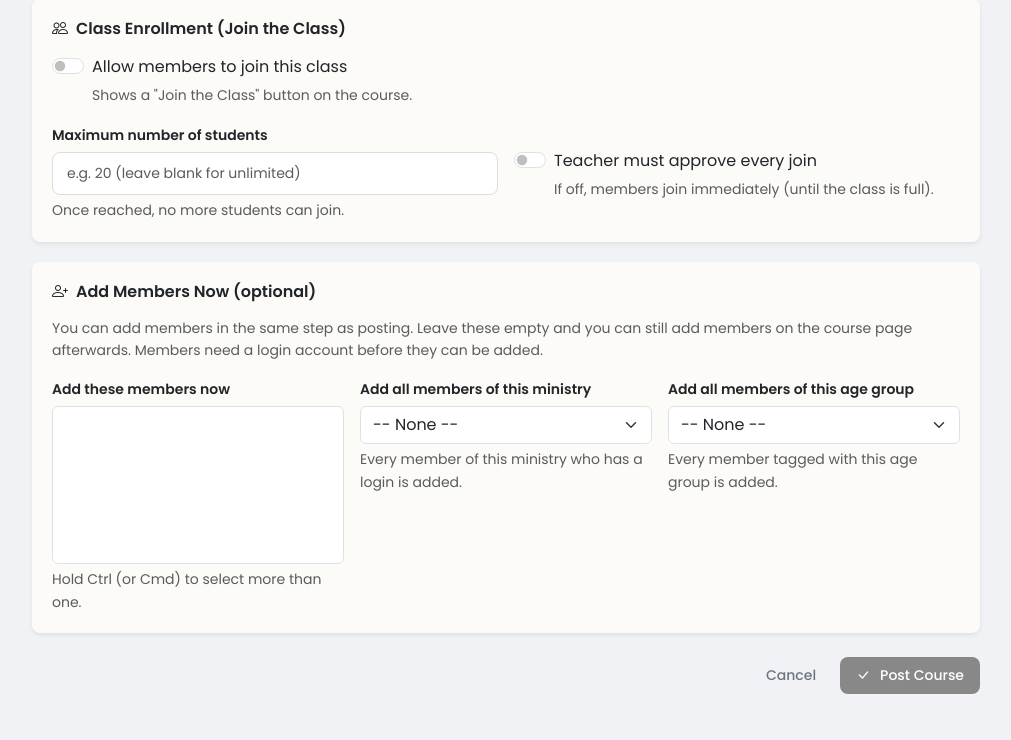
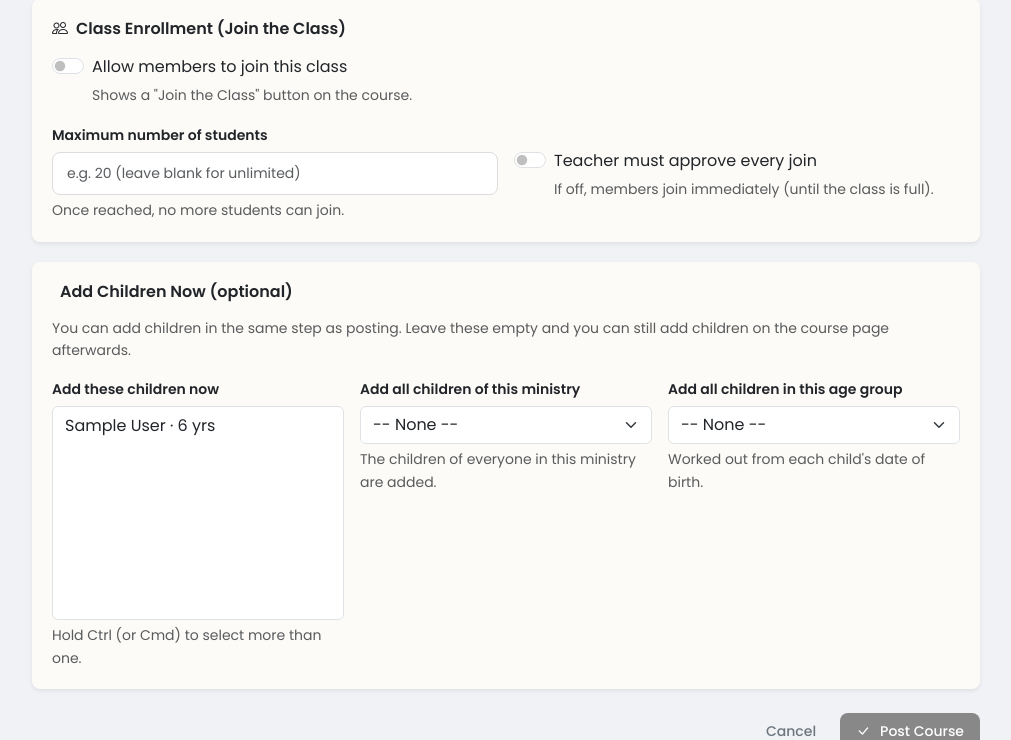
Before and after one commit to mbuguam443/grace-church, a Django app: page /sunday-school/create/ in a window 1280 px wide. Shown: the part 1292-2032 px from the top of the page, without its empty margins (264-1275 px from the left). Run offline with Django 4.2, Linux system fonts and the light colour scheme; a user stored in the database is signed in; tables that the repository leaves empty hold one stand-in row (values such as "Sample post"); grey boxes marked "Sample" are stand-in pictures; lists and menus that the app fills with data are empty; parts of the project's set-up code (start-up, migrations or seed data) failed here and were passed over.

Commit message:
Enrol children instead of parents in Sunday School classes

```diff
--- a/sunday_school/forms.py
+++ b/sunday_school/forms.py
@@ -1,6 +1,7 @@
 from django import forms
 
 from accounts.models import User
+from children.models import Child
 from ministries.models import Ministry
 from .models import CourseComment, SundaySchoolCourse
 
@@ -10,27 +11,27 @@ PDF_EXTENSIONS = ['.pdf']
 
 
 class SundaySchoolCourseForm(forms.ModelForm):
-    # Optional: put members into the class in the same step as posting it.
-    add_students = forms.ModelMultipleChoiceField(
-        queryset=User.objects.filter(is_active=True, is_staff=False, is_superuser=False),
+    # Optional: put children into the class in the same step as posting it.
+    add_children = forms.ModelMultipleChoiceField(
+        queryset=Child.objects.filter(is_active=True).select_related('parent'),
         required=False,
-        label='Add these members now (optional)',
-        widget=forms.SelectMultiple(attrs={'size': '6', 'class': 'form-select'}),
+        label='Add these children now (optional)',
+        widget=forms.SelectMultiple(attrs={'size': '8', 'class': 'form-select'}),
         help_text='Hold Ctrl (or Cmd) to pick more than one. They are added straight away when you post.',
     )
     add_ministry = forms.ModelChoiceField(
         queryset=Ministry.objects.filter(is_active=True),
         required=False,
-        label='Add all members of this ministry (optional)',
+        label='Add all children of this ministry (optional)',
         widget=forms.Select(attrs={'class': 'form-select'}),
-        help_text='Every member of the chosen ministry who has a login is added when you post.',
+        help_text='The children of everyone in this ministry are added when you post.',
     )
     add_age_group = forms.ChoiceField(
         choices=[c for c in SundaySchoolCourse.AGE_GROUP_CHOICES if c[0] != 'all'],
         required=False,
-        label='Add all members of this age group (optional)',
+        label='Add all children in this age group (optional)',
         widget=forms.Select(attrs={'class': 'form-select'}),
-        help_text='Every member tagged with this age group is added when you post.',
+        help_text='Every child whose age falls in this group is added when you post.',
     )
 
     class Meta:
@@ -87,48 +88,51 @@ class CourseCommentForm(forms.ModelForm):
         return attachment
 
 
-class AddStudentForm(forms.Form):
-    """Lets the teacher hand-pick members to place straight into the class."""
+def active_children(exclude_course=None):
+    """Children available to be put on a Sunday School class."""
+    qs = Child.objects.filter(is_active=True).select_related('parent')
+    if exclude_course is not None:
+        qs = qs.exclude(course_enrollments__course=exclude_course)
+    return qs
 
-    student = forms.ModelChoiceField(
-        queryset=User.objects.filter(is_active=True, is_staff=False, is_superuser=False),
-        label='Select a member',
+
+class AddChildForm(forms.Form):
+    """Lets the teacher hand-pick a child to place straight into the class."""
+
+    child = forms.ModelChoiceField(
+        queryset=active_children(),
+        label='Select a child',
     )
 
     def __init__(self, *args, course=None, **kwargs):
         super().__init__(*args, **kwargs)
-        if course is not None:
-            self.fields['student'].queryset = User.objects.filter(
-                is_active=True, is_staff=False, is_superuser=False,
-            ).exclude(sunday_school_enrollments__course=course)
-        self.fields['student'].widget.attrs.update({'class': 'form-select'})
+        self.fields['child'].queryset = active_children(exclude_course=course)
+        self.fields['child'].widget.attrs.update({'class': 'form-select'})
 
 
-class AddStudentsForm(forms.Form):
-    """Ministries-style multi-select so the teacher can pick several members
-    at once for a targeted class (e.g. new comers or leaders)."""
+class AddChildrenForm(forms.Form):
+    """Ministries-style multi-select so the teacher can pick several children
+    at once for a targeted class (e.g. a family or an age group)."""
 
-    students = forms.ModelMultipleChoiceField(
-        queryset=User.objects.filter(is_active=True, is_staff=False, is_superuser=False),
-        label='Select members',
-        widget=forms.SelectMultiple(attrs={'size': '6', 'class': 'form-select'}),
+    children = forms.ModelMultipleChoiceField(
+        queryset=active_children(),
+        label='Select children',
+        widget=forms.SelectMultiple(attrs={'size': '8', 'class': 'form-select'}),
     )
 
     def __init__(self, *args, course=None, **kwargs):
         super().__init__(*args, **kwargs)
-        if course is not None:
-            self.fields['students'].queryset = User.objects.filter(
-                is_active=True, is_staff=False, is_superuser=False,
-            ).exclude(sunday_school_enrollments__course=course)
+        self.fields['children'].queryset = active_children(exclude_course=course)
 
 
 class TargetMinistryForm(forms.Form):
-    """Teacher picks a ministry and all its members are added to the class."""
+    """Teacher picks a ministry and every child of its members is added."""
 
     ministry = forms.ModelChoiceField(
         queryset=Ministry.objects.filter(is_active=True),
         label='Select a ministry',
         widget=forms.Select(attrs={'class': 'form-select'}),
+        help_text='Adds the children of everyone in this ministry.',
     )
 
 
--- a/sunday_school/urls.py
+++ b/sunday_school/urls.py
@@ -12,8 +12,8 @@ urlpatterns = [
     path('<int:pk>/attachment/<str:attachment>/delete/', views.delete_attachment, name='course_attachment_delete'),
     path('<int:pk>/join/', views.join_course, name='course_join'),
     path('<int:pk>/leave/', views.leave_course, name='course_leave'),
-    path('<int:pk>/add-student/', views.add_student, name='course_add_student'),
-    path('<int:pk>/add-students/', views.add_students, name='course_add_students'),
+    path('<int:pk>/add-child/', views.add_child, name='course_add_child'),
+    path('<int:pk>/add-children/', views.add_children, name='course_add_children'),
     path('<int:pk>/add-ministry/', views.add_ministry, name='course_add_ministry'),
     path('<int:pk>/add-age-group/', views.add_age_group, name='course_add_age_group'),
     path('<int:pk>/enrollment/<int:enrollment_id>/approve/', views.approve_enrollment, name='course_enroll_approve'),
--- a/sunday_school/views.py
+++ b/sunday_school/views.py
@@ -10,7 +10,9 @@ from django.views.generic import ListView, DetailView, CreateView, UpdateView, D
 
 from accounts.models import User
 from accounts.views import ContentWriteMixin
-from .forms import AddStudentForm, AddStudentsForm, CourseCommentForm, SundaySchoolCourseForm, TargetAgeGroupForm, TargetMinistryForm
+from children.models import Child
+from members.models import Member
+from .forms import AddChildForm, AddChildrenForm, CourseCommentForm, SundaySchoolCourseForm, TargetAgeGroupForm, TargetMinistryForm
 from .models import CourseComment, CourseEnrollment, SundaySchoolCourse
 
 
@@ -57,7 +59,7 @@ class CourseDetailView(LoginRequiredMixin, DetailView):
     context_object_name = 'course'
 
     def get_queryset(self):
-        queryset = super().get_queryset().prefetch_related('enrollments__student')
+        queryset = super().get_queryset().prefetch_related('enrollments__student', 'enrollments__child__parent')
         if not self.request.user.can_manage_content:
             queryset = queryset.filter(is_active=True)
         return queryset
@@ -72,13 +74,23 @@ class CourseDetailView(LoginRequiredMixin, DetailView):
             enrollments = list(course.enrollments.all())
             context['pending_enrollments'] = [e for e in enrollments if e.status == 'pending']
             context['approved_enrollments'] = [e for e in enrollments if e.status == 'approved']
-            context['add_student_form'] = AddStudentForm(course=course)
-            context['add_students_form'] = AddStudentsForm(course=course)
+            context['child_count'] = sum(1 for e in enrollments if e.is_child)
+            context['adult_count'] = sum(1 for e in enrollments if not e.is_child)
+            context['add_child_form'] = AddChildForm(course=course)
+            context['add_children_form'] = AddChildrenForm(course=course)
             context['add_ministry_form'] = TargetMinistryForm()
             context['add_age_group_form'] = TargetAgeGroupForm()
             context['my_enrollment'] = None
         else:
-            context['my_enrollment'] = course.enrollments.filter(student=self.request.user).first()
+            # A parent sees the lesson when one of their children is on the class.
+            member = Member.objects.filter(user=self.request.user).first()
+            child_ids = list(member.children.values_list('pk', flat=True)) if member else []
+            context['my_children'] = (
+                Child.objects.filter(pk__in=child_ids, is_active=True) if child_ids else Child.objects.none()
+            )
+            context['my_enrollment'] = course.enrollments.filter(
+                Q(student=self.request.user) | Q(child_id__in=child_ids)
+            ).first()
         context['can_view_content'] = (
             self.request.user.can_manage_content
             or not course.enable_registration
@@ -87,22 +99,28 @@ class CourseDetailView(LoginRequiredMixin, DetailView):
         return context
 
 
-def add_users_to_course(course, users):
-    """Add the given users to a course, skipping duplicates and respecting capacity.
+def children_in_age_group(age_group):
+    """Active children whose age falls in the given Sunday School age group."""
+    return [child for child in Child.objects.filter(is_active=True).select_related('parent')
+            if child.age_group == age_group]
+
+
+def add_children_to_course(course, children):
+    """Add the given children to a course, skipping duplicates and respecting capacity.
 
     Returns (added, already_enrolled, skipped_full)."""
     added = 0
     already = 0
     skipped_full = 0
-    for student in users:
-        if CourseEnrollment.objects.filter(course=course, student=student).exists():
+    for child in children:
+        if CourseEnrollment.objects.filter(course=course, child=child).exists():
             already += 1
             continue
         if course.is_full:
             skipped_full += 1
             continue
         CourseEnrollment.objects.create(
-            course=course, student=student,
+            course=course, child=child,
             status='approved', approved_at=timezone.now(),
         )
         added += 1
@@ -110,35 +128,32 @@ def add_users_to_course(course, users):
 
 
 def add_ministry_to_course(course, ministry):
-    """Add every member of a ministry that has a login account."""
-    return add_users_to_course(
-        course,
-        [member.user for member in ministry.members.all().select_related('user') if member.user],
-    )
+    """Add the children of every member in the ministry."""
+    children = Child.objects.filter(
+        parent__in=ministry.members.all(), is_active=True,
+    ).select_related('parent')
+    return add_children_to_course(course, children)
 
 
 def add_age_group_to_course(course, age_group):
-    """Add every member tagged with the given age group."""
-    return add_users_to_course(
-        course,
-        User.objects.filter(age_group=age_group, is_active=True, is_staff=False, is_superuser=False),
-    )
+    """Add every child whose age falls in the given group."""
+    return add_children_to_course(course, children_in_age_group(age_group))
 
 
-def report_added(request, added, already=0, skipped_full=0, subject='class'):
+def report_added(request, added, already=0, skipped_full=0, subject='class', noun='child'):
     if added:
-        note = '%d member(s) added to the %s.' % (added, subject)
+        note = '%d %s(s) added to the %s.' % (added, noun, subject)
         if skipped_full:
             note += ' %d not added because the class is full.' % skipped_full
         messages.success(request, note)
     elif already:
-        messages.info(request, 'Those members are already in the %s.' % subject)
+        messages.info(request, 'Those %ss are already in the %s.' % (noun, subject))
     else:
-        messages.error(request, 'No members were added to the %s.' % subject)
+        messages.error(request, 'No %ss were added to the %s.' % (noun, subject))
 
 
 class CourseRosterMixin:
-    """Applies the optional 'add members' fields on the course form."""
+    """Applies the optional 'add children' fields on the course form."""
 
     def apply_roster_additions(self, form, course):
         added, already, skipped = 0, 0, 0
@@ -154,9 +169,9 @@ class CourseRosterMixin:
             added += a
             already += al
             skipped += sk
-        picked = form.cleaned_data.get('add_students')
+        picked = form.cleaned_data.get('add_children')
         if picked:
-            a, al, sk = add_users_to_course(course, picked)
+            a, al, sk = add_children_to_course(course, picked)
             added += a
             already += al
             skipped += sk
@@ -258,106 +273,78 @@ def delete_attachment(request, pk, attachment):
 
 
 @login_required
-def add_student(request, pk):
-    """Teacher hand-picks a member and adds them to the class directly."""
+def add_child(request, pk):
+    """Teacher hand-picks a child and adds them to the class directly."""
     course = get_object_or_404(SundaySchoolCourse, pk=pk)
     if not request.user.can_manage_content:
-        messages.error(request, 'Only teachers can add students to the class.')
+        messages.error(request, 'Only teachers can add children to the class.')
         return redirect('sunday_school:course_detail', pk=course.pk)
     if request.method == 'POST':
-        form = AddStudentForm(request.POST, course=course)
+        form = AddChildForm(request.POST, course=course)
         if form.is_valid():
-            student = form.cleaned_data['student']
+            child = form.cleaned_data['child']
             if course.is_full:
-                messages.error(request, 'Class is full, cannot add more students.')
+                messages.error(request, 'Class is full, cannot add more children.')
             else:
                 CourseEnrollment.objects.get_or_create(
-                    course=course, student=student,
+                    course=course, child=child,
                     defaults={'status': 'approved', 'approved_at': timezone.now()},
                 )
-                messages.success(request, '%s added to the class.' % (student.get_full_name() or student.username))
+                messages.success(request, '%s added to the class.' % child.get_full_name())
         else:
-            messages.error(request, 'Please select a valid member.')
+            messages.error(request, 'Please select a valid child.')
     return redirect('sunday_school:course_detail', pk=course.pk)
 
 
 @login_required
-def add_students(request, pk):
-    """Teacher picks several members at once (ministries-style) for a targeted class."""
+def add_children(request, pk):
+    """Teacher picks several children at once (families, classes, groups)."""
     course = get_object_or_404(SundaySchoolCourse, pk=pk)
     if not request.user.can_manage_content:
-        messages.error(request, 'Only teachers can add students to the class.')
+        messages.error(request, 'Only teachers can add children to the class.')
         return redirect('sunday_school:course_detail', pk=course.pk)
     if request.method == 'POST':
-        form = AddStudentsForm(request.POST, course=course)
+        form = AddChildrenForm(request.POST, course=course)
         if form.is_valid():
-            picked = list(form.cleaned_data['students'])
+            picked = list(form.cleaned_data['children'])
             if not picked:
-                messages.error(request, 'No members selected.')
+                messages.error(request, 'No children selected.')
             elif course.spots_left == 0:
-                messages.error(request, 'Class is full, cannot add more students.')
+                messages.error(request, 'Class is full, cannot add more children.')
             else:
-                added = 0
-                for student in picked:
-                    if course.is_full:
-                        break
-                    CourseEnrollment.objects.get_or_create(
-                        course=course, student=student,
-                        defaults={'status': 'approved', 'approved_at': timezone.now()},
-                    )
-                    added += 1
-                if added >= len(picked):
-                    messages.success(request, '%d member(s) added to the class.' % added)
-                else:
-                    messages.success(
-                        request,
-                        '%d member(s) added. Class is now full - %d not added.'
-                        % (added, len(picked) - added),
-                    )
+                added, already, skipped = add_children_to_course(course, picked)
+                if already:
+                    messages.info(request, '%d child(ren) were already in the class.' % already)
+                report_added(request, added, already, skipped, 'class')
         else:
-            messages.error(request, 'Please select valid members.')
+            messages.error(request, 'Please select valid children.')
     return redirect('sunday_school:course_detail', pk=course.pk)
 
 
 @login_required
 def add_ministry(request, pk):
-    """Teacher targets a whole ministry - all its members join the class."""
+    """Teacher targets a whole ministry - the children of its members join."""
     course = get_object_or_404(SundaySchoolCourse, pk=pk)
     if not request.user.can_manage_content:
-        messages.error(request, 'Only teachers can add students to the class.')
+        messages.error(request, 'Only teachers can add children to the class.')
         return redirect('sunday_school:course_detail', pk=course.pk)
     if request.method == 'POST':
         form = TargetMinistryForm(request.POST)
         if form.is_valid():
             ministry = form.cleaned_data['ministry']
-            added = 0
-            already = 0
-            no_user = 0
-            for member in ministry.members.all().select_related('user'):
-                if member.user is None:
-                    no_user += 1
-                    continue
-                if CourseEnrollment.objects.filter(course=course, student=member.user).exists():
-                    already += 1
-                    continue
-                if course.is_full:
-                    break
-                CourseEnrollment.objects.create(
-                    course=course, student=member.user,
-                    status='approved', approved_at=timezone.now(),
-                )
-                added += 1
+            added, already, skipped = add_ministry_to_course(course, ministry)
             if added:
                 messages.success(
                     request,
-                    '%d member(s) from %s added to the class.' % (added, ministry.name),
+                    '%d child(ren) of %s added to the class.' % (added, ministry.name),
                 )
             elif already:
-                messages.info(request, 'All members of %s are already in the class.' % ministry.name)
-            elif no_user:
-                messages.info(request, 'No members of %s have logins yet, so none could be added.' % ministry.name)
+                messages.info(request, 'The children of %s are already in the class.' % ministry.name)
             else:
-                messages.error(request, 'No members were added.')
+                messages.error(
+                    request,
+                    'No children are registered under the members of %s yet.' % ministry.name,
+                )
         else:
             messages.error(request, 'Please select a valid ministry.')
     return redirect('sunday_school:course_detail', pk=course.pk)
@@ -365,44 +352,25 @@ def add_ministry(request, pk):
 
 @login_required
 def add_age_group(request, pk):
-    """Teacher targets a whole age group - every member tagged with that
-    age group joins the class."""
+    """Teacher targets a whole age group of children."""
     course = get_object_or_404(SundaySchoolCourse, pk=pk)
     if not request.user.can_manage_content:
-        messages.error(request, 'Only teachers can add students to the class.')
+        messages.error(request, 'Only teachers can add children to the class.')
         return redirect('sunday_school:course_detail', pk=course.pk)
     if request.method == 'POST':
         form = TargetAgeGroupForm(request.POST)
         if form.is_valid():
             group = form.cleaned_data['age_group']
             label = dict(SundaySchoolCourse.AGE_GROUP_CHOICES)[group]
-            students = User.objects.filter(
-                age_group=group, is_active=True, is_staff=False, is_superuser=False,
-            )
-            added = 0
-            already = 0
-            for student in students:
-                if CourseEnrollment.objects.filter(course=course, student=student).exists():
-                    already += 1
-                    continue
-                if course.is_full:
-                    break
-                CourseEnrollment.objects.create(
-                    course=course, student=student,
-                    status='approved', approved_at=timezone.now(),
-                )
-                added += 1
+            added, already, skipped = add_age_group_to_course(course, group)
             if added:
-                messages.success(
-                    request,
-                    '%d member(s) from %s added to the class.' % (added, label),
-                )
+                messages.success(request, '%d child(ren) in %s added to the class.' % (added, label))
             elif already:
-                messages.info(request, 'All members in %s are already in the class.' % label)
+                messages.info(request, 'All children in %s are already in the class.' % label)
             else:
                 messages.error(
                     request,
-                    'No members are tagged as %s yet. Set the age group on their profile first.' % label,
+                    'No children fall in %s yet. Add children and check their date of birth.' % label,
                 )
         else:
             messages.error(request, 'Please select a valid age group.')
--- a/templates/sunday_school/course_form.html
+++ b/templates/sunday_school/course_form.html
@@ -155,25 +155,25 @@
 
         <div class="card shadow-sm mt-3">
             <div class="card-body">
-                <h6 class="fw-semibold mb-3"><i class="bi bi-person-plus me-2"></i>Add Members Now (optional)</h6>
+                <h6 class="fw-semibold mb-3"><i class="bi bi-emoji-smiley me-2"></i>Add Children Now (optional)</h6>
                 <p class="form-text mb-3">
-                    You can add members in the same step as posting. Leave these empty and you can still add
-                    members on the course page afterwards. Members need a login account before they can be added.
+                    You can add children in the same step as posting. Leave these empty and you can still add
+                    children on the course page afterwards.
                 </p>
                 <div class="row g-3">
                     <div class="col-md-4">
-                        <label class="form-label fw-semibold">Add these members now</label>
-                        <select name="add_students" multiple size="6" class="form-select">
-                            {% for u in form.add_students.field.queryset %}
-                            <option value="{{ u.pk }}" {% if u.pk|stringformat:'s' in form.add_students.value %}selected{% endif %}>
-                                {{ u.get_full_name|default:u.username }}{% if u.get_full_name %} ({{ u.username }}){% endif %}
+                        <label class="form-label fw-semibold">Add these children now</label>
+                        <select name="add_children" multiple size="8" class="form-select">
+                            {% for child in form.add_children.field.queryset %}
+                            <option value="{{ child.pk }}" {% if child.pk|stringformat:'s' in form.add_children.value %}selected{% endif %}>
+                                {{ child.get_full_name }}{% if child.parent %} ({{ child.parent }}){% endif %} &middot; {{ child.age }} yrs
                             </option>
                             {% endfor %}
                         </select>
                         <div class="form-text">Hold Ctrl (or Cmd) to select more than one.</div>
                     </div>
                     <div class="col-md-4">
-                        <label class="form-label fw-semibold">Add all members of this ministry</label>
+                        <label class="form-label fw-semibold">Add all children of this ministry</label>
                         <select name="add_ministry" class="form-select">
                             <option value="">-- None --</option>
                             {% for m in form.add_ministry.field.queryset %}
@@ -182,17 +182,17 @@
                             </option>
                             {% endfor %}
                         </select>
-                        <div class="form-text">Every member of this ministry who has a login is added.</div>
+                        <div class="form-text">The children of everyone in this ministry are added.</div>
                     </div>
                     <div class="col-md-4">
-                        <label class="form-label fw-semibold">Add all members of this age group</label>
+                        <label class="form-label fw-semibold">Add all children in this age group</label>
                         <select name="add_age_group" class="form-select">
                             <option value="">-- None --</option>
                             {% for value, label in form.add_age_group.field.choices %}
                             <option value="{{ value }}" {% if value == form.add_age_group.value %}selected{% endif %}>{{ label }}</option>
                             {% endfor %}
                         </select>
-                        <div class="form-text">Every member tagged with this age group is added.</div>
+                        <div class="form-text">Worked out from each child's date of birth.</div>
                     </div>
                 </div>
             </div>
```
Also changed, not shown: children/models.py (+33 -0 lines), sunday_school/models.py (+32 -3 lines), templates/sunday_school/course_detail.html (+44 -24 lines), sunday_school/migrations/0004_alter_courseenrollment_unique_together_and_more.py (added).
